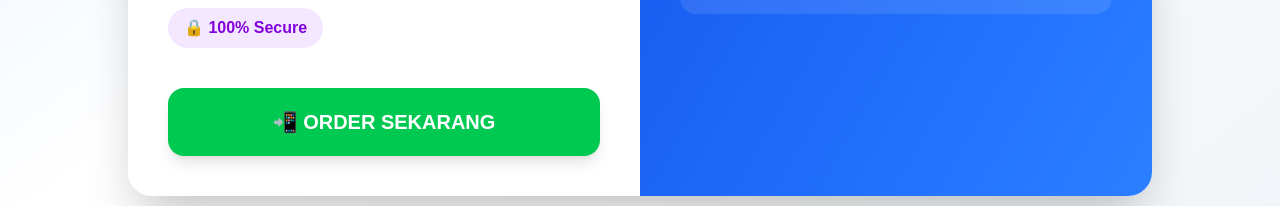
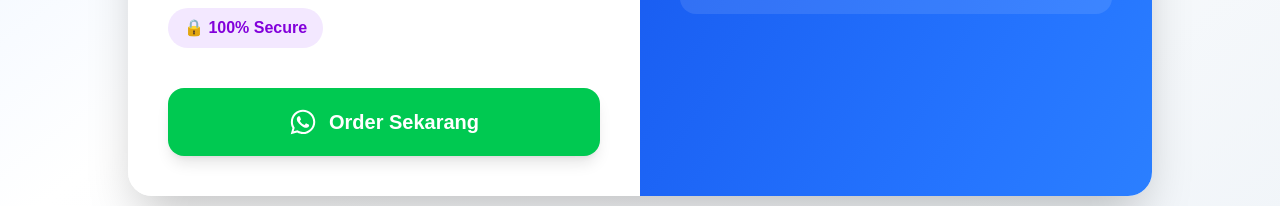
Before and after one commit to izzuleme/humanize-izzuleme, a Next.js app: page / in a window 1280 px wide. Shown: the part 732-938 px from the top of the page. Built offline with nearby package versions, Linux system fonts and the light colour scheme.

Commit message:
Add WhatsApp icon

```diff
--- a/app/page.js
+++ b/app/page.js
@@ -1,4 +1,5 @@
 import Image from "next/image";
+import { FaWhatsapp } from "react-icons/fa";
 
 export default function Home() {
   return (
@@ -47,10 +48,11 @@ export default function Home() {
             </div>
 
             <a
-              href="/api/order"
-              className="mt-10 bg-green-500 hover:bg-green-600 duration-300 text-white text-xl font-bold py-5 rounded-2xl text-center shadow-lg hover:shadow-green-300"
-            >
-              📲 ORDER SEKARANG
+               href="/api/order"
+  className="mt-10 bg-green-500 hover:bg-green-600 duration-300 text-white text-xl font-bold py-5 rounded-2xl shadow-lg hover:shadow-green-300 flex items-center justify-center gap-3"
+>
+  <FaWhatsapp size={28} />
+  <span>Order Sekarang</span>
             </a>
 
           </div>
--- a/package.json
+++ b/package.json
@@ -11,7 +11,8 @@
     "@supabase/supabase-js": "^2.108.2",
     "next": "16.2.9",
     "react": "19.2.4",
-    "react-dom": "19.2.4"
+    "react-dom": "19.2.4",
+    "react-icons": "^5.6.0"
   },
   "devDependencies": {
     "@tailwindcss/postcss": "^4",
```
Also changed, not shown: 1 other file (tests, documents, lock files or other folders).
